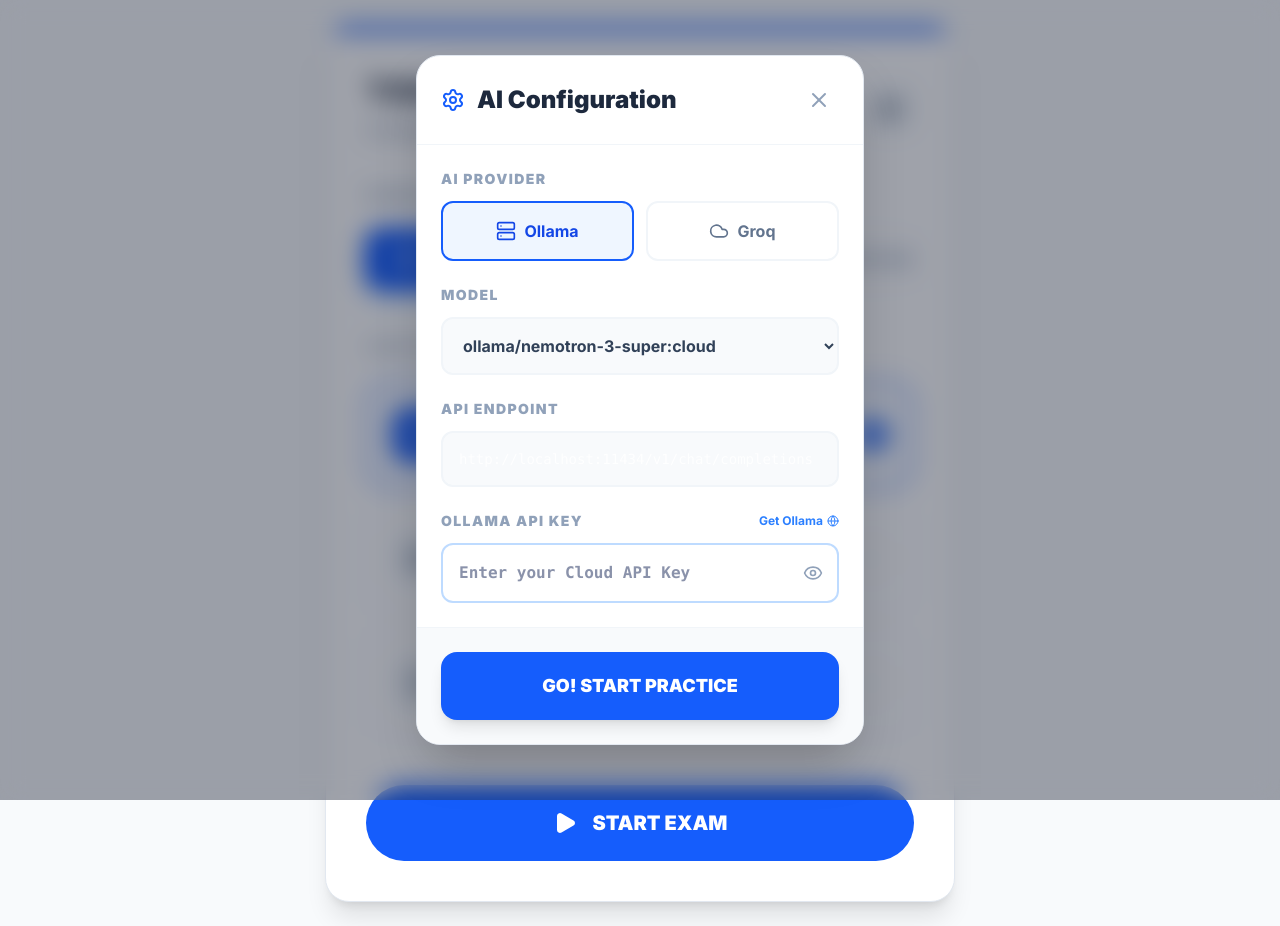
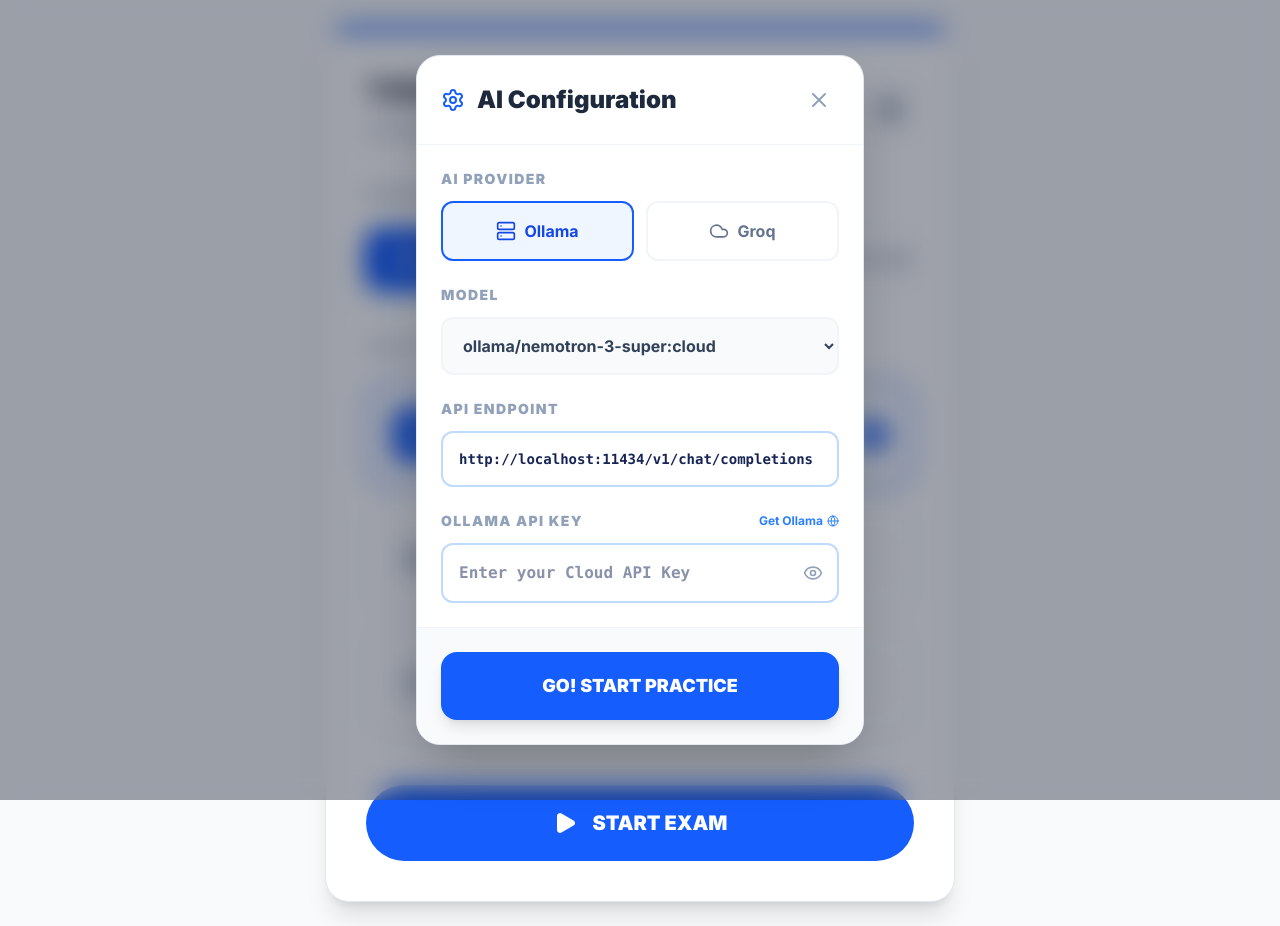
Before and after one commit to vitolai/ai-english-test, a React (Vite) app: page / in a window 1280 px wide. Both pictures are taken after a click on the button 890 px from the left and 109 px from the top of the page. Built offline with nearby package versions, Linux system fonts and the light colour scheme.

Commit message:
Fix: API Endpoint text color visibility (White on White)

```diff
--- a/src/Dashboard.tsx
+++ b/src/Dashboard.tsx
@@ -192,7 +192,7 @@ const Dashboard: React.FC<DashboardProps> = ({ onStart }) => {
                   )}
                   <div>
                     <label className="block text-sm font-black text-slate-400 uppercase tracking-widest mb-3">API Endpoint</label>
-                    <input type="text" value={aiApiUrl} onChange={(e) => setAiApiUrl(e.target.value)} className="w-full p-4 rounded-xl border-2 border-slate-100 bg-slate-50 font-mono text-sm outline-none" placeholder="http://localhost:11434/v1/chat/completions" />
+                    <input type="text" value={aiApiUrl} onChange={(e) => setAiApiUrl(e.target.value)} className="w-full p-4 rounded-xl border-2 border-blue-200 bg-white text-blue-950 font-mono font-bold text-sm outline-none ring-blue-50 focus:ring-4 transition-all" placeholder="http://localhost:11434/v1/chat/completions" />
                   </div>
                   <div>
                     <div className="flex justify-between items-center mb-3">
```
